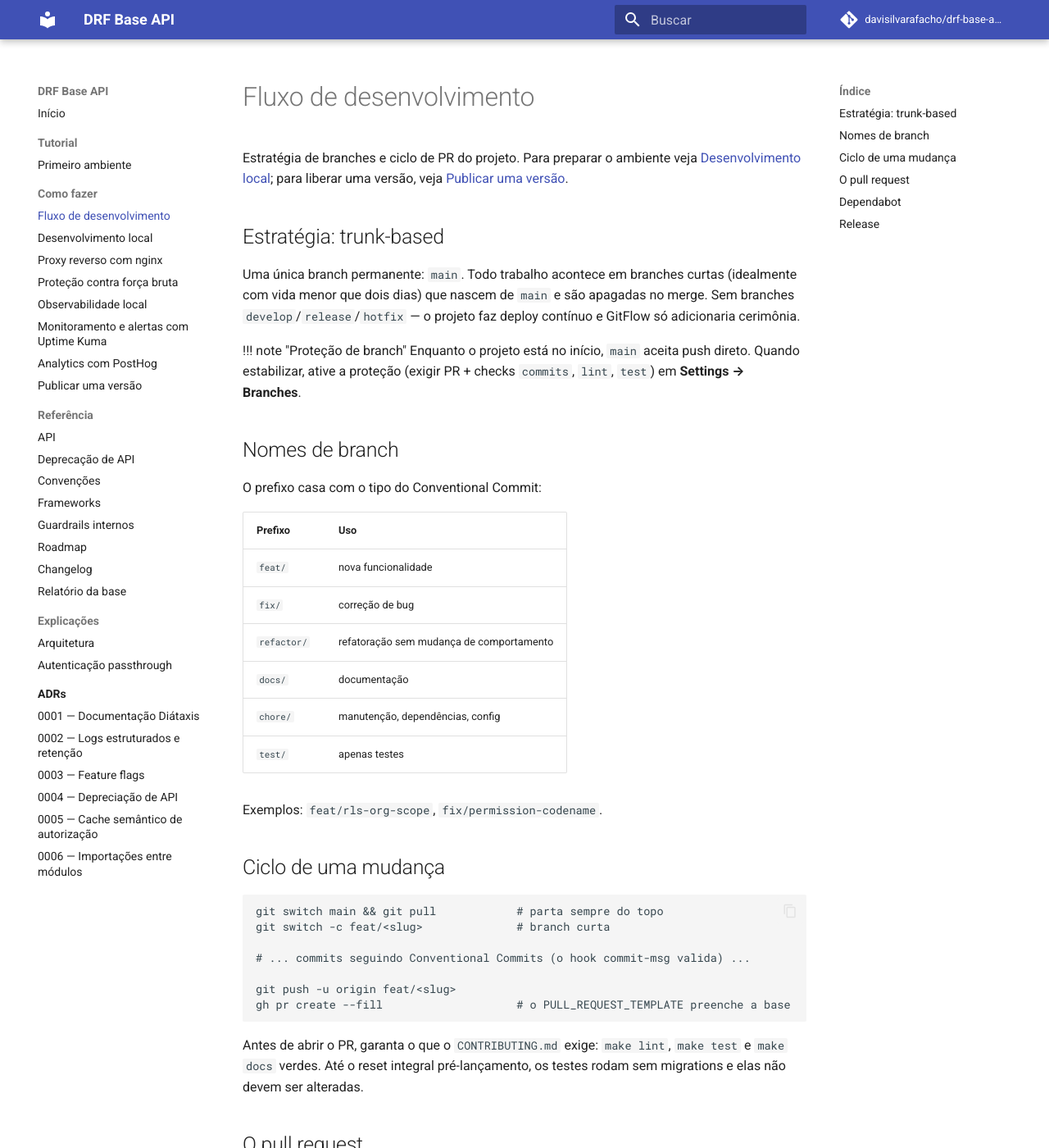
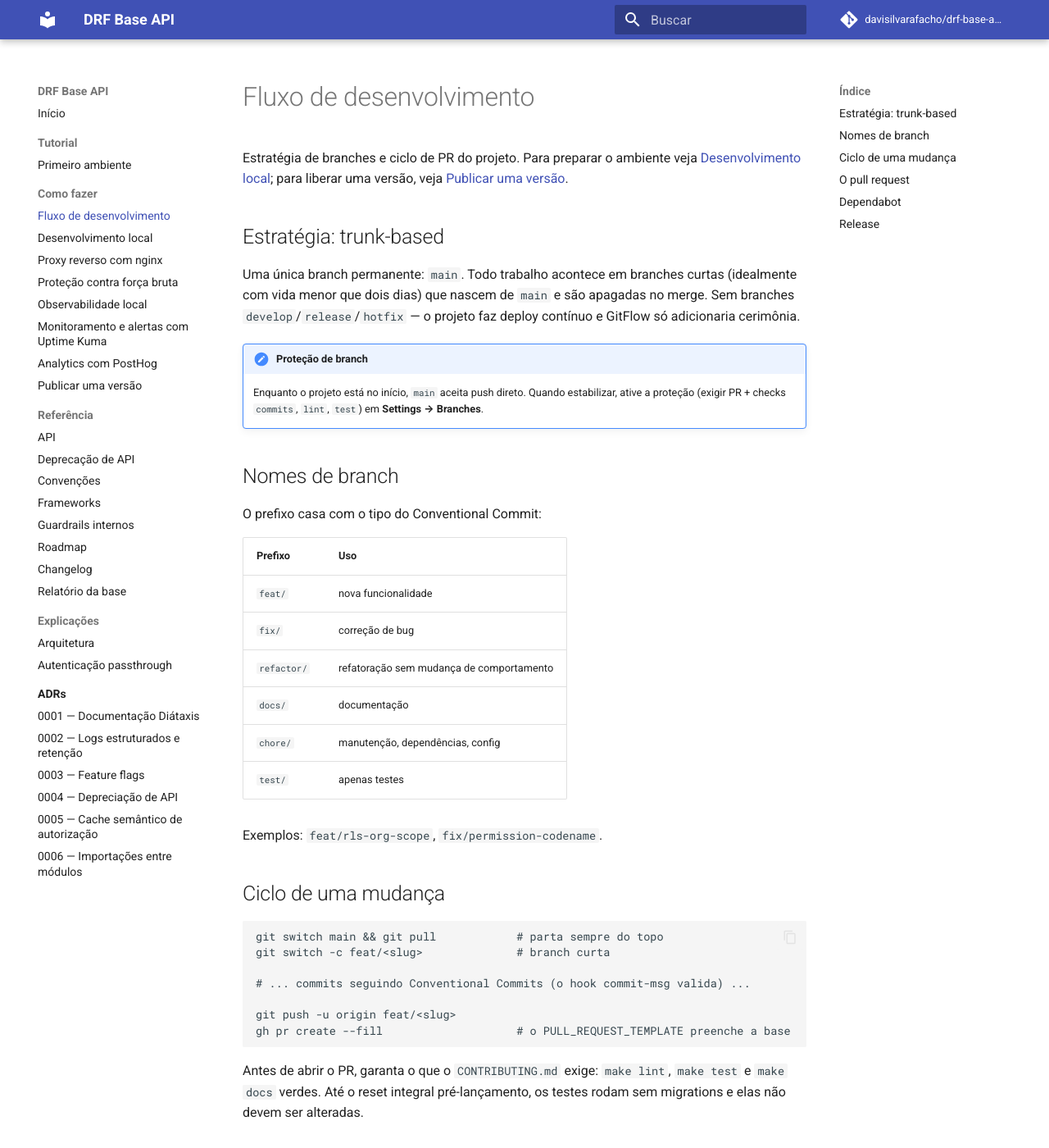
Before and after one commit to davisilvarafacho/django-api-startup-template, an MkDocs documentation site: the page built from docs/how-to/fluxo-de-desenvolvimento.md, in a window 1280 px wide and 1400 px high. Shown: the whole window at 82% size. Built offline with MkDocs 1.6.1 and Material for MkDocs 9.7.7, drawn with Linux system fonts in a browser that asks for light colours; comment, search, counter and statistics services are not loaded; some of the changed text lies outside the part shown.

Commit message:
docs: habilitar admonitions no mkdocs
Os blocos `!!!` de how-to/fluxo-de-desenvolvimento.md já eram escritos no
formato de admonition, mas o mkdocs.yml não declarava `markdown_extensions`:
sem a extensão, o Python-Markdown renderizava o bloco como parágrafo solto.

`toc`, `tables` e `fenced_code` são builtins do MkDocs e continuam ativos
mesmo com a chave declarada.

Co-Authored-By: Claude Opus 5 (1M context) <noreply@anthropic.com>

```diff
--- a/mkdocs.yml
+++ b/mkdocs.yml
@@ -13,6 +13,10 @@ theme:
     - navigation.indexes
     - navigation.sections
     - search.suggest
+
+# `toc`, `tables` e `fenced_code` são embutidos do MkDocs e continuam ativos.
+markdown_extensions:
+  - admonition
 
 nav:
   - Início: index.md
```
